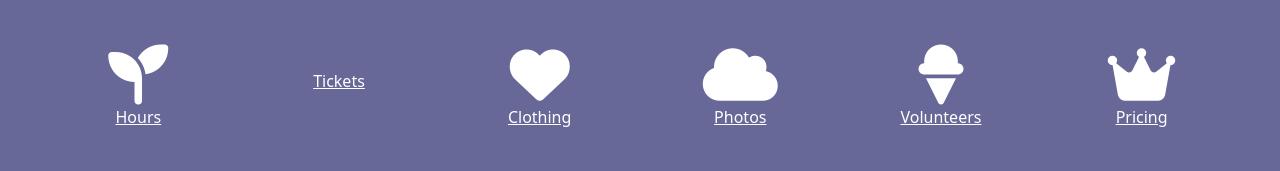
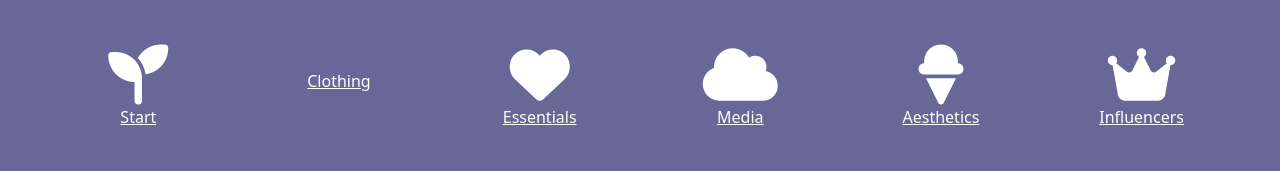
Before and after one commit to ganyunh/imed1316, a plain HTML site: page index.html in a window 1280 px wide. Shown: the part 781-952 px from the top of the page. Drawn offline with nearby package versions, Linux system fonts and the light colour scheme; some icons are missing; a web font is replaced by a local one.

Commit message:
yay changes

```diff
--- a/index.html
+++ b/index.html
@@ -75,12 +75,12 @@
       <!-- Begin Font Awesome Row -->
       <div class="container-fluid text-center blinn-fa-container">
         <div class="row">
-          <div class="col col-12 col-xs-12 col-sm-6 col-md-4 col-lg-3 col-xl-2 col-xxl-2"><i class="fa-solid fa-seedling blinn-fa-icon"></i><br /><a href="#">Hours</a></div>
-          <div class="col col-12 col-xs-12 col-sm-6 col-md-4 col-lg-3 col-xl-2 col-xxl-2"><i class="fa-solid fa-child-heart blinn-fa-icon"></i><br /><a href="#">Tickets</a></div>
-          <div class="col col-12 col-xs-12 col-sm-6 col-md-4 col-lg-3 col-xl-2 col-xxl-2"><i class="fa-solid fa-heart blinn-fa-icon"></i><br /><a href="#">Clothing</a></div>
-          <div class="col col-12 col-xs-12 col-sm-6 col-md-4 col-lg-3 col-xl-2 col-xxl-2"><i class="fa-solid fa-cloud blinn-fa-icon"></i><br /><a href="#">Photos</a></div>
-          <div class="col col-12 col-xs-12 col-sm-6 col-md-4 col-lg-3 col-xl-2 col-xxl-2"><i class="fa-solid fa-ice-cream blinn-fa-icon"></i><br /><a href="#">Volunteers</a></div>
-          <div class="col col-12 col-xs-12 col-sm-6 col-md-4 col-lg-3 col-xl-2 col-xxl-2"><i class="fa-solid fa-crown blinn-fa-icon"></i><br /><a href="#">Pricing</a></div>
+          <div class="col col-12 col-xs-12 col-sm-6 col-md-4 col-lg-3 col-xl-2 col-xxl-2"><i class="fa-solid fa-seedling blinn-fa-icon"></i><br /><a href="#">Start</a></div>
+          <div class="col col-12 col-xs-12 col-sm-6 col-md-4 col-lg-3 col-xl-2 col-xxl-2"><i class="fa-solid fa-child-heart blinn-fa-icon"></i><br /><a href="#">Clothing</a></div>
+          <div class="col col-12 col-xs-12 col-sm-6 col-md-4 col-lg-3 col-xl-2 col-xxl-2"><i class="fa-solid fa-heart blinn-fa-icon"></i><br /><a href="#">Essentials</a></div>
+          <div class="col col-12 col-xs-12 col-sm-6 col-md-4 col-lg-3 col-xl-2 col-xxl-2"><i class="fa-solid fa-cloud blinn-fa-icon"></i><br /><a href="#">Media</a></div>
+          <div class="col col-12 col-xs-12 col-sm-6 col-md-4 col-lg-3 col-xl-2 col-xxl-2"><i class="fa-solid fa-ice-cream blinn-fa-icon"></i><br /><a href="#">Aesthetics</a></div>
+          <div class="col col-12 col-xs-12 col-sm-6 col-md-4 col-lg-3 col-xl-2 col-xxl-2"><i class="fa-solid fa-crown blinn-fa-icon"></i><br /><a href="#">Influencers</a></div>
         </div>
       </div>
       <!-- End Font Awesome Row -->
```
